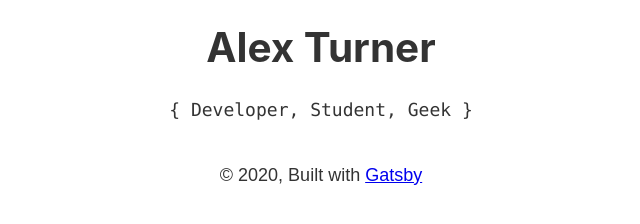
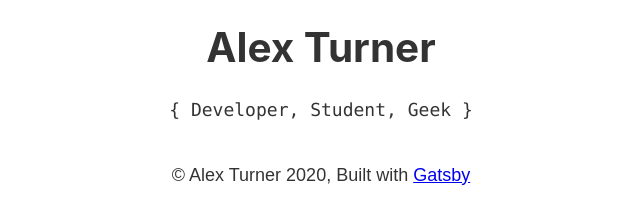
Before and after one commit to awt95/alexturner.dev, a Gatsby site: page / in a window 1280 px wide. Shown: the whole page, without its empty margins (319-959 px from the left). Built offline with nearby package versions, Linux system fonts and the light colour scheme; Gatsby itself is replaced by a stand-in of ours.

Commit message:
copyright

```diff
--- a/src/components/layout.js
+++ b/src/components/layout.js
@@ -37,7 +37,7 @@ const Layout = ({ children }) => (
           <main>{children}</main>
           <footer>
             <div className="center">
-              © {new Date().getFullYear()}, Built with
+              © Alex Turner {new Date().getFullYear()}, Built with
               {` `}
               <a href="https://www.gatsbyjs.org">Gatsby</a>
             </div>
```
